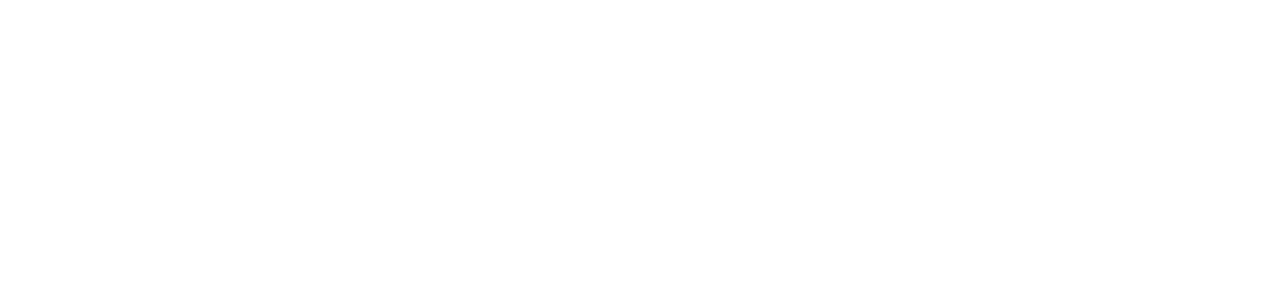
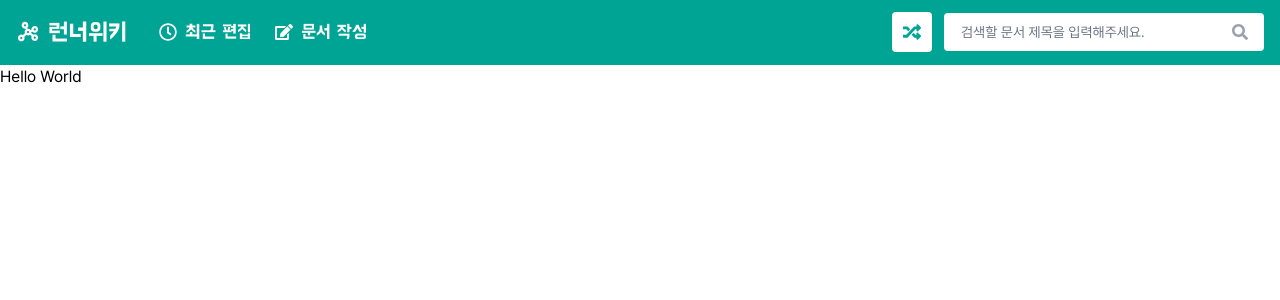
Before and after one commit to openmpy/runner-wiki, a Next.js app in the folder client/: page / in a window 1280 px wide. Shown: the top 300 px of the page. Built offline with nearby package versions, Linux system fonts and the light colour scheme.

Commit message:
feat: 헤더 컴포넌트 추가 및 홈 페이지 내용 수정
- `layout.tsx`에 `Header` 컴포넌트를 추가하여 레이아웃 개선

```diff
--- a/client/app/layout.tsx
+++ b/client/app/layout.tsx
@@ -1,3 +1,4 @@
+import Header from "@/components/layout/Header";
 import localFont from "next/font/local";
 import "./globals.css";
 
@@ -23,6 +24,7 @@
       <body
         className={`antialiased ${bmHanna.variable} ${pretendard.variable} font-pretendard`}
       >
+        <Header />
         {children}
       </body>
     </html>
--- a/client/app/page.tsx
+++ b/client/app/page.tsx
@@ -1,3 +1,3 @@
 export default function Home() {
-  return <div></div>;
+  return <div>Hello World</div>;
 }
--- /dev/null
+++ b/client/components/layout/Header.tsx
@@ -0,0 +1,152 @@
+"use client";
+
+import Link from "next/link";
+import { useState } from "react";
+import { FaEdit, FaRandom, FaRegClock, FaSearch } from "react-icons/fa";
+import { PiGraphBold } from "react-icons/pi";
+
+const Header = () => {
+  const [searchQuery, setSearchQuery] = useState("");
+
+  const handleSearch = (e: React.FormEvent) => {
+    e.preventDefault();
+    console.log("검색어:", searchQuery);
+  };
+
+  const handleShuffle = () => {
+    console.log("셔플 버튼 클릭");
+    // 셔플 로직 구현
+  };
+
+  return (
+    <header className="bg-mint border-b border-mint px-4 py-3">
+      <div className="max-w-7xl mx-auto">
+        {/* 데스크톱 레이아웃 (원래 디자인) */}
+        <div className="hidden md:flex items-center justify-between">
+          {/* 왼쪽 메뉴 */}
+          <div className="flex items-center space-x-8">
+            {/* 런너위키 로고 */}
+            <Link
+              href="/"
+              className="text-2xl text-white font-bm-hanna hover:text-gray-200 flex items-center space-x-2 transition-colors duration-200"
+            >
+              <PiGraphBold className="text-2xl" />
+              <span>런너위키</span>
+            </Link>
+
+            {/* 메뉴 항목들 */}
+            <nav className="flex items-center space-x-6">
+              <Link
+                href="/"
+                className="text-white text-lg font-bm-hanna hover:text-gray-200 flex items-center space-x-2 transition-colors duration-200"
+              >
+                <FaRegClock className="text-lg" />
+                <span>최근 편집</span>
+              </Link>
+              <Link
+                href="/"
+                className="text-white text-lg font-bm-hanna hover:text-gray-200 flex items-center space-x-2 transition-colors duration-200"
+              >
+                <FaEdit className="text-lg" />
+                <span>문서 작성</span>
+              </Link>
+            </nav>
+          </div>
+
+          {/* 검색바 */}
+          <div className="flex items-center space-x-3">
+            {/* 셔플 버튼 */}
+            <button
+              type="button"
+              onClick={handleShuffle}
+              className="w-10 h-10 bg-white rounded flex items-center justify-center border border-transparent hover:bg-gray-200 transition-colors duration-200"
+            >
+              <FaRandom className="text-mint text-lg" />
+            </button>
+
+            <form onSubmit={handleSearch} className="relative">
+              <div className="relative flex items-center">
+                <input
+                  type="text"
+                  value={searchQuery}
+                  onChange={(e) => setSearchQuery(e.target.value)}
+                  placeholder="검색할 문서 제목을 입력해주세요."
+                  className="w-80 px-4 py-2 pl-4 pr-12 text-gray-800 bg-white rounded border border-transparent focus:border-gray-400 focus:outline-none transition-all duration-200 placeholder-gray-500 text-sm"
+                />
+                <button
+                  type="submit"
+                  className="absolute right-2 text-gray-400 p-2 hover:text-mint transition-colors duration-200"
+                >
+                  <FaSearch className="text-md" />
+                </button>
+              </div>
+            </form>
+          </div>
+        </div>
+
+        {/* 모바일 레이아웃 */}
+        <div className="md:hidden">
+          {/* 첫 번째 줄: 제목과 아이콘들 */}
+          <div className="flex items-center justify-between mb-3">
+            {/* 런너위키 로고 */}
+            <Link
+              href="/"
+              className="text-xl text-white font-bm-hanna hover:text-gray-200 flex items-center space-x-2 transition-colors duration-200"
+            >
+              <PiGraphBold className="text-xl" />
+              <span>런너위키</span>
+            </Link>
+
+            {/* 아이콘들 */}
+            <div className="flex items-center space-x-4">
+              <Link
+                href="/"
+                className="text-white hover:text-gray-200 transition-colors duration-200 p-2"
+              >
+                <FaRegClock className="text-lg" />
+              </Link>
+              <Link
+                href="/"
+                className="text-white hover:text-gray-200 transition-colors duration-200 p-2"
+              >
+                <FaEdit className="text-lg" />
+              </Link>
+            </div>
+          </div>
+
+          {/* 두 번째 줄: 셔플과 검색바 */}
+          <div className="flex items-center space-x-3">
+            {/* 셔플 버튼 */}
+            <button
+              type="button"
+              onClick={handleShuffle}
+              className="w-8 h-8 bg-white rounded flex items-center justify-center border border-transparent hover:bg-gray-200 transition-colors duration-200 flex-shrink-0"
+            >
+              <FaRandom className="text-mint text-sm" />
+            </button>
+
+            <form onSubmit={handleSearch} className="relative flex-1">
+              <div className="relative flex items-center">
+                <input
+                  type="text"
+                  value={searchQuery}
+                  onChange={(e) => setSearchQuery(e.target.value)}
+                  placeholder="검색할 문서 제목을 입력해주세요."
+                  className="w-full px-3 py-1.5 pl-3 pr-10 text-gray-800 bg-white rounded border border-transparent focus:border-gray-400 focus:outline-none transition-all duration-200 placeholder-gray-500 text-sm"
+                />
+                <button
+                  type="submit"
+                  className="absolute right-1.5 text-gray-400 p-1.5 hover:text-mint transition-colors duration-200"
+                >
+                  <FaSearch className="text-sm" />
+                </button>
+              </div>
+            </form>
+          </div>
+        </div>
+      </div>
+    </header>
+  );
+};
+
+export default Header;
```
